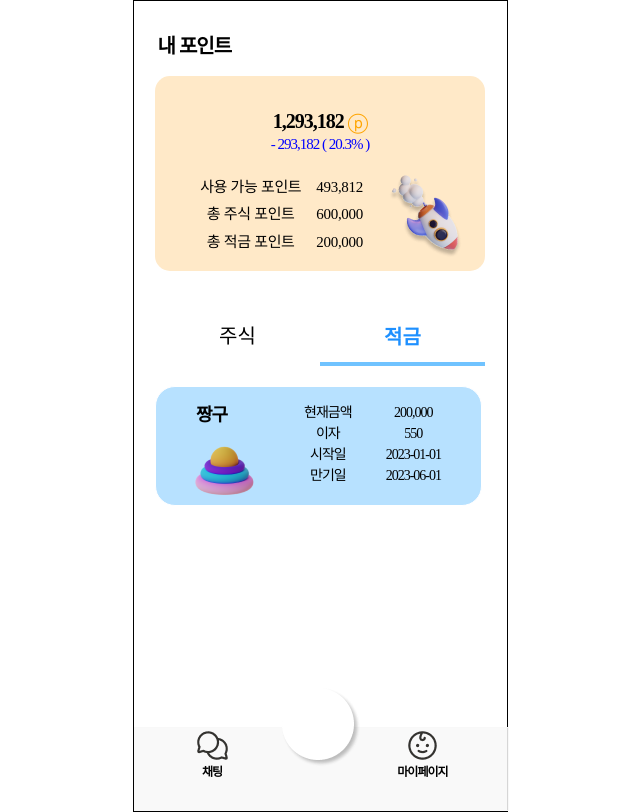
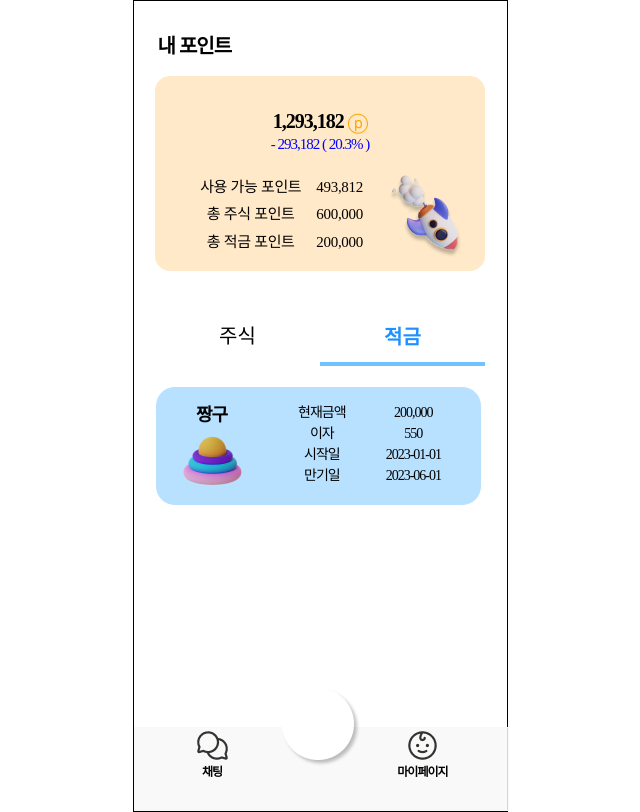
Before and after one commit to MoneyPlay-DigitalHanaro/front-end, a React (Create React App) app: page /mypage in a window 1280 px wide. Both pictures are taken after a click on the button "적금". Shown: the whole page, without its empty margins (320-960 px from the left). Built offline with nearby package versions, Linux system fonts and the light colour scheme; a web font is replaced by a local one.

Commit message:
Fix : 이미지 깨지던 것 수정

```diff
--- a/src/pages/myPage/MyPage.js
+++ b/src/pages/myPage/MyPage.js
@@ -126,7 +126,7 @@ function MyPage() {
                 <div className={`${styles.savingBox} ft18 mb20`}>
                   <div style={{ display: 'flex', flexDirection: 'column', alignItems: 'flex-start' }}>
                     <b className={`${styles.savingName} ft18 ml20`}>짱구</b>
-                    <img src={saving1} className="img_saving" />
+                    <img src={saving1} className="img_saving ml_12 mt_10" />
                   </div>
                   <div className="ft14 fw400 mgr_15">
                     <div>현재금액</div>
--- a/src/style/css/App.css
+++ b/src/style/css/App.css
@@ -152,6 +152,10 @@ span {
   margin-top: -50px;
 }
 
+.mt_10 {
+  margin-top: -10px;
+}
+
 .mt7 {
   margin-top: 7px;
 }
@@ -178,6 +182,10 @@ span {
 
 .mt80 {
   margin-top: 80px;
+}
+
+.ml_12 {
+  margin-left: -12px;
 }
 
 .ml0 {
```
